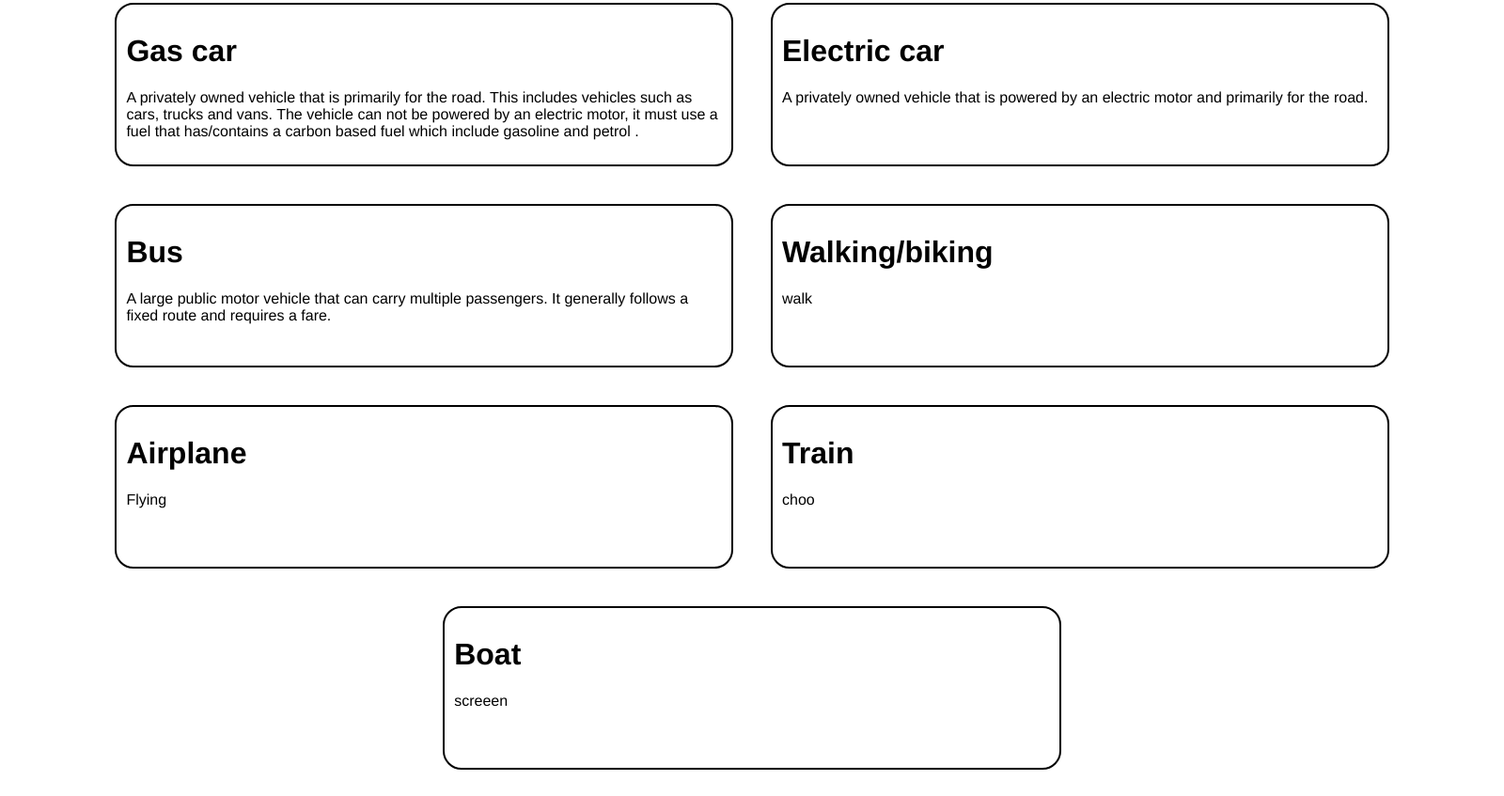
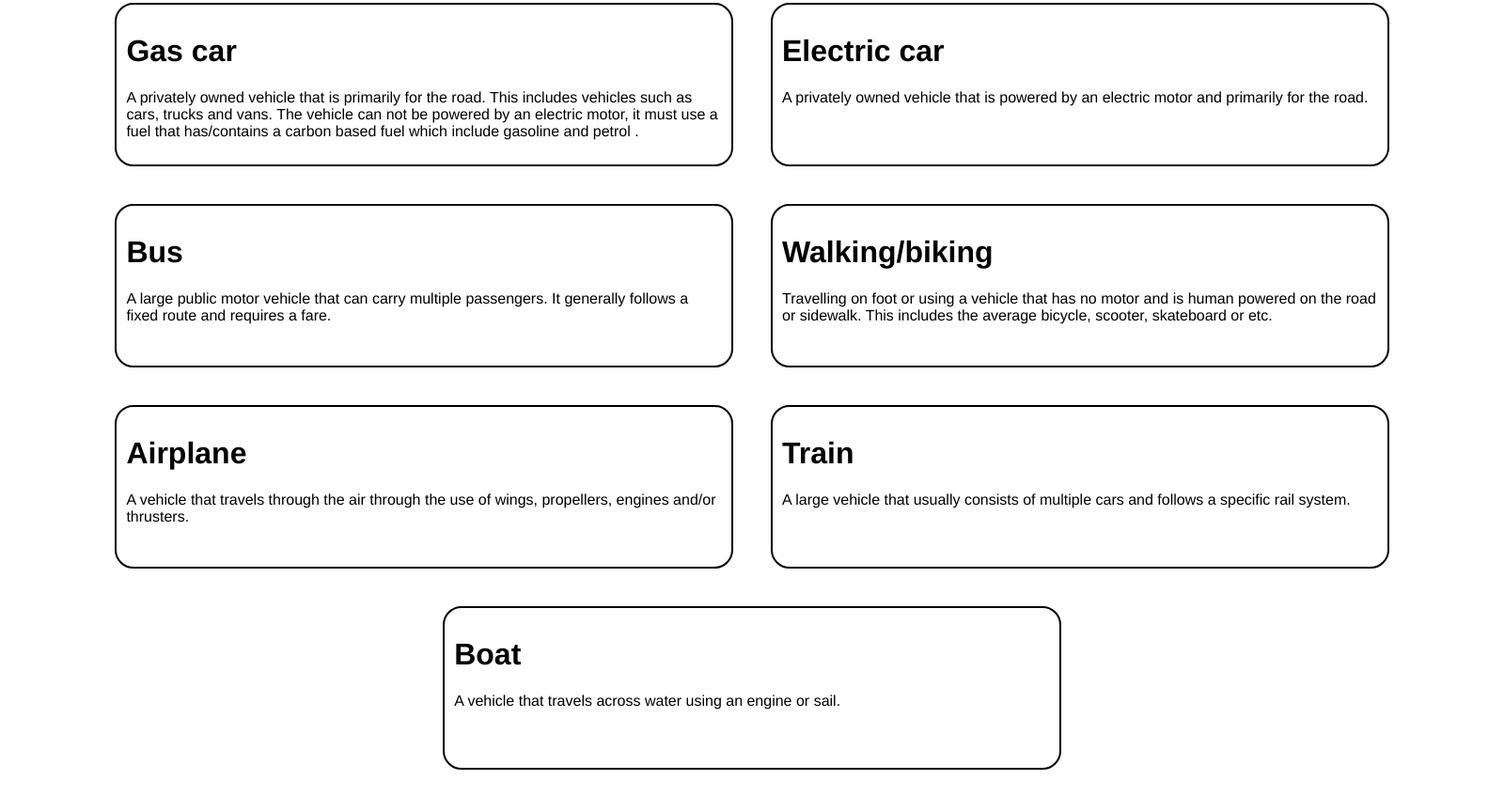
Before and after one commit to Warheadd/Final-project-grade-12, an Electron app: page code/pages/activities/transportation/transportation.html in a window 1600 px wide. Shown: the part 225-1072 px from the top of the page at 94% size. Drawn offline with Linux system fonts and the light colour scheme.

Commit message:
Update transportation.html

```diff
--- a/code/pages/activities/transportation/transportation.html
+++ b/code/pages/activities/transportation/transportation.html
@@ -44,25 +44,25 @@
         <a href="transportation2.html" class="activity" id="walk">
           <div>
             <h1>Walking/biking</h1>
-            <p>walk</p>
+            <p>Travelling on foot or using a vehicle that has no motor and is human powered on the road or sidewalk. This includes the average bicycle, scooter, skateboard or etc. </p>
           </div>
         </a>
         <a href="transportation2.html" class="activity" id="plane">
           <div>
             <h1>Airplane</h1>
-            <p>Flying</p>
+            <p>A vehicle that travels through the air through the use of wings, propellers, engines and/or thrusters.</p>
           </div>
         </a>
         <a href="transportation2.html" class="activity" id="train">
           <div>
             <h1>Train</h1>
-            <p>choo</p>
+            <p>A large vehicle that usually consists of multiple cars and follows a specific rail system.</p>
           </div>
         </a>
         <a href="transportation2.html" class="activity" id="boat">
           <div>
             <h1>Boat</h1>
-            <p>screeen</p>
+            <p>A vehicle that travels across water using an engine or sail.</p>
           </div>
         </a>
       </div>
```
